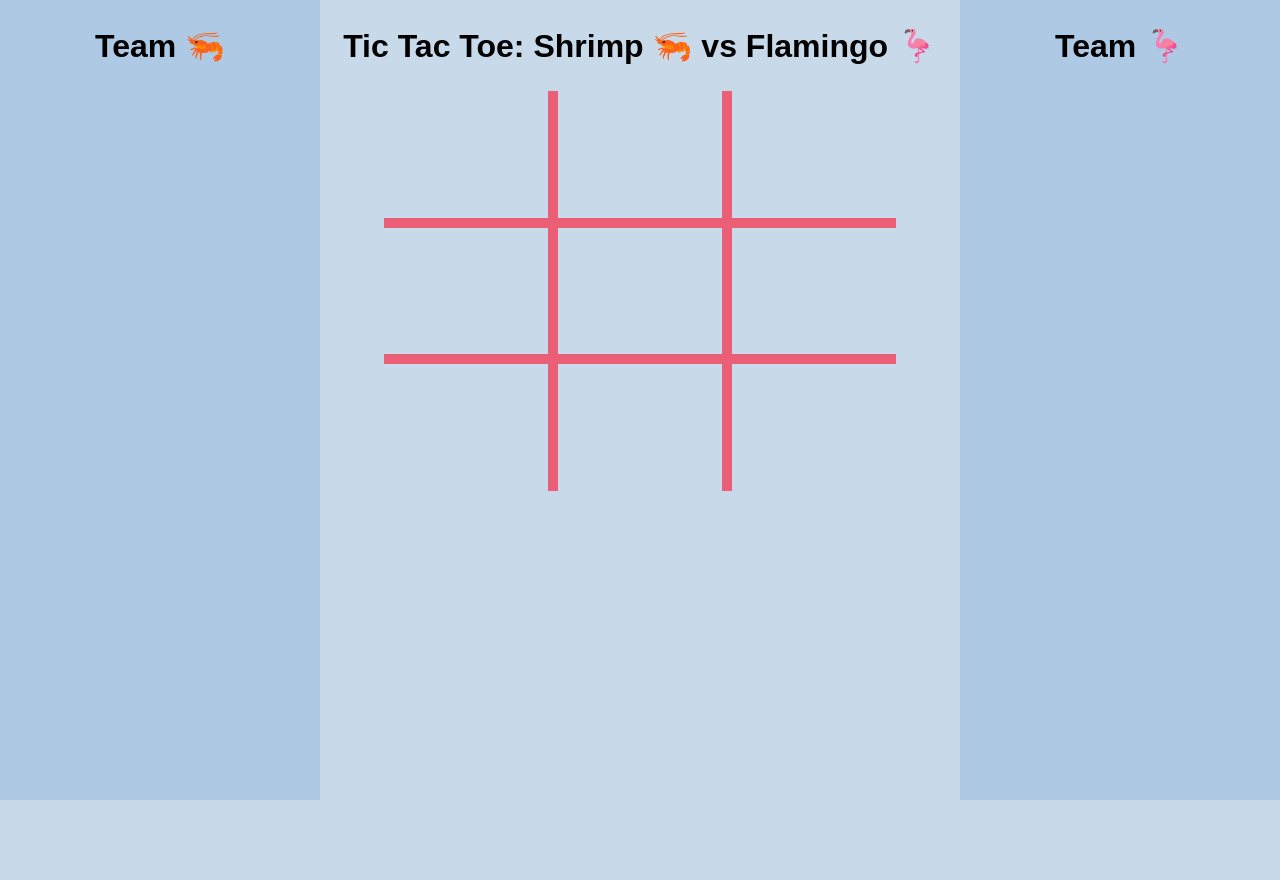
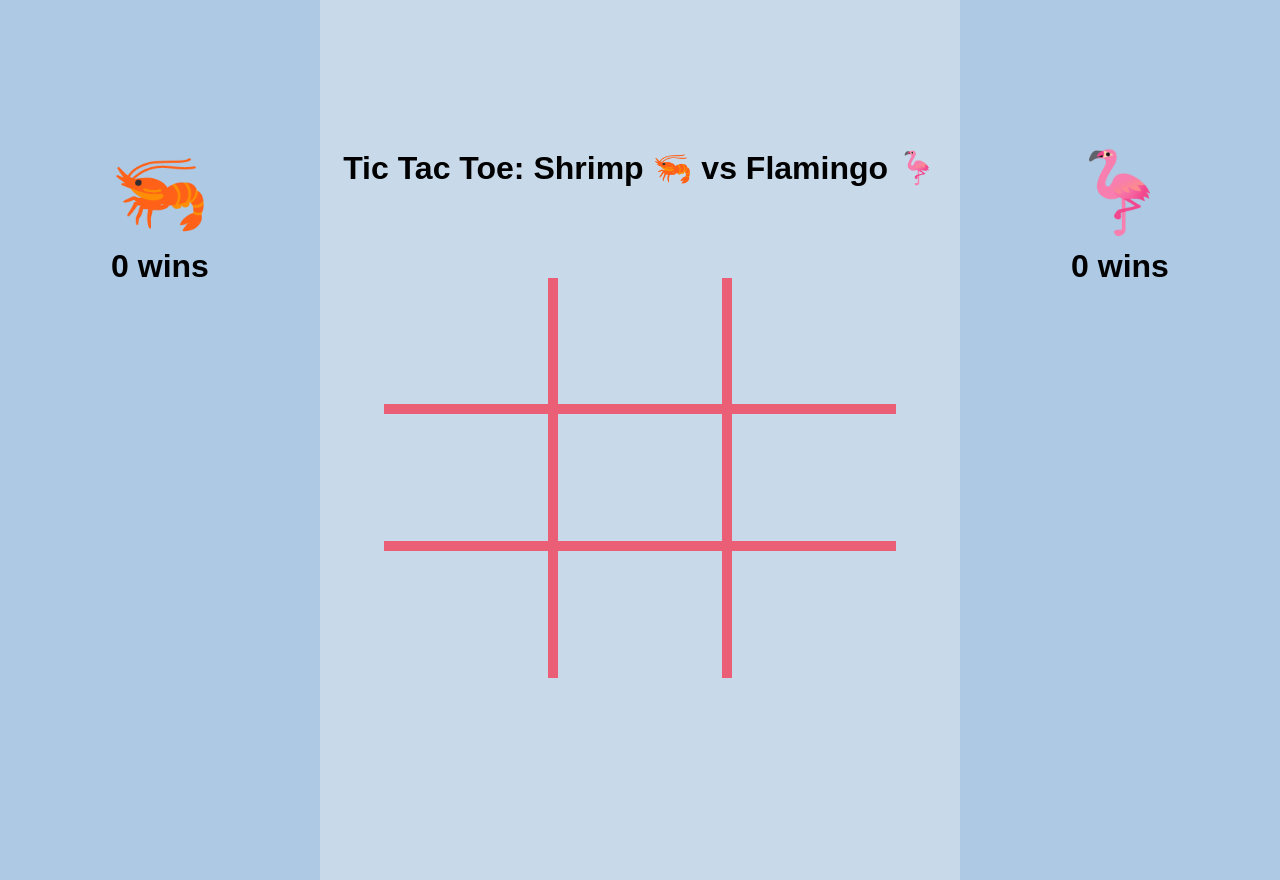
Before and after one commit to crotteau/TicTacToe, a plain HTML site: page index.html in a window 1280 px wide. Before the commit the page ends 800 px from the top, so only its background shows below. Drawn offline with Linux system fonts and the light colour scheme; a web font is replaced by a local one.

Commit message:
Initial HTML and CSS styling

```diff
--- a/index.html
+++ b/index.html
@@ -8,8 +8,9 @@
       <link href="https://fonts.googleapis.com/css2?family=Roboto:wght@300&family=Tektur&family=Yanone+Kaffeesatz:wght@300&display=swap" rel="stylesheet">
         <body>
           <main>
-            <section class="player-one">
-              <h2>Team 🦐</h2>
+            <section class="player">
+              <h2>🦐</h2>
+              <h3 class="wins" id="team-shrimp"> 0 wins</h3>
             </section>
             <section class="game-board">
               <h1>Tic Tac Toe: Shrimp 🦐 vs Flamingo 🦩 </h1>
@@ -23,10 +24,11 @@
                   <div class="square" id="7"></div>
                   <div class="square" id="8"></div>
                   <div class="square" id="9"></div>
-            </div>
+              </div>
             </section>
-            <section class="player-two">
-              <h2>Team 🦩</h2>
+            <section class="player">
+              <h2>🦩</h2>
+              <h3 class="wins" id="team-shrimp">0 wins</h3>
             </section>
           </main>
             <script src="./main.js"></script>
--- a/styles.css
+++ b/styles.css
@@ -19,12 +19,20 @@ section {
     text-align: center;
 }
 
+.player {
+    display: flex;
+    flex-direction: column;
+    align-items: center;
+    padding-top: 10vh;
+}
+
 .game-board {
     background-color:rgb(200, 217, 233);
     width: 50vw;
     display: flex;
     flex-direction: column;
     align-items: center;
+    justify-content: center;
 }
 
 .container {
@@ -35,8 +43,18 @@ section {
     width: 40vw;
     grid-gap: 10px;
     background-color: rgb(235, 95, 118);
+    margin-top: 8vh;
 }
 
 .square {
     background-color:rgb(200, 217, 233);
 }
+
+h2 {
+    margin-bottom: 1vh;
+    font-size: 10vh;
+}
+
+h3 {
+    margin-top: 0px;
+}
```
